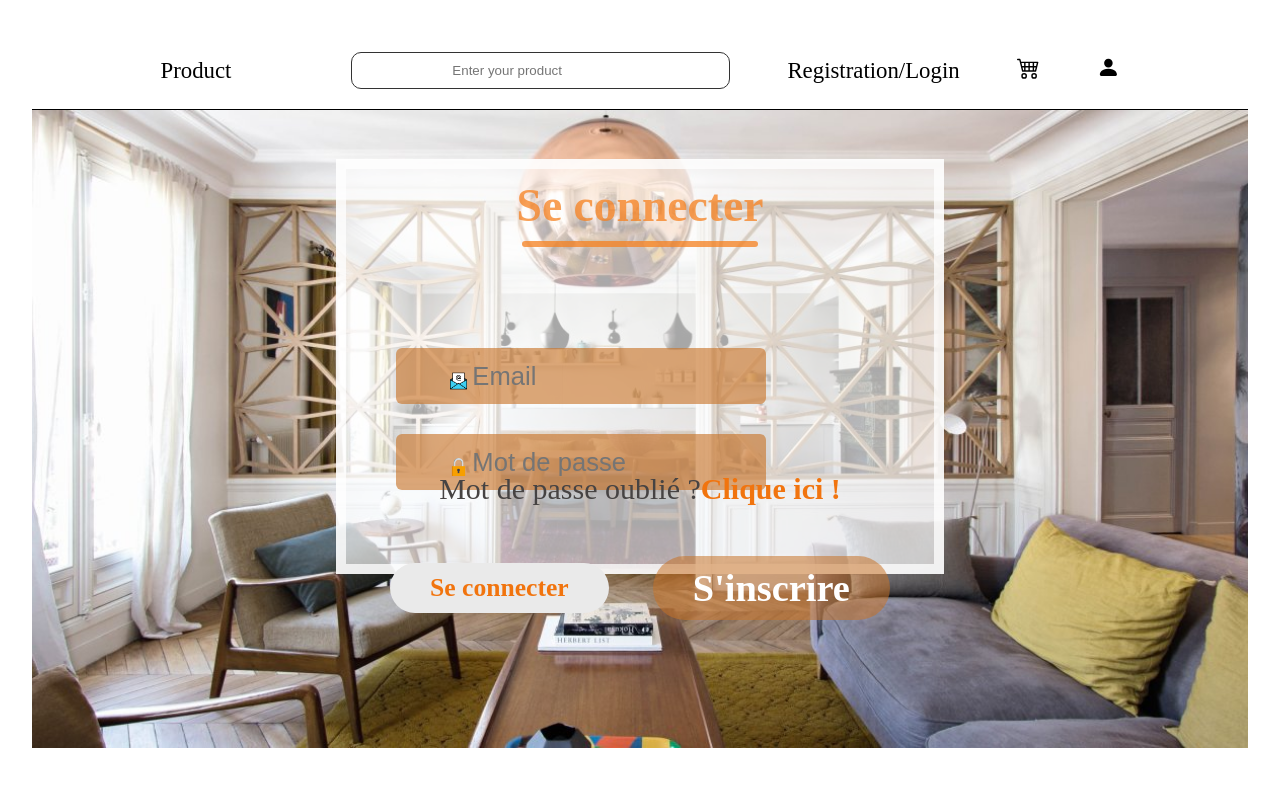
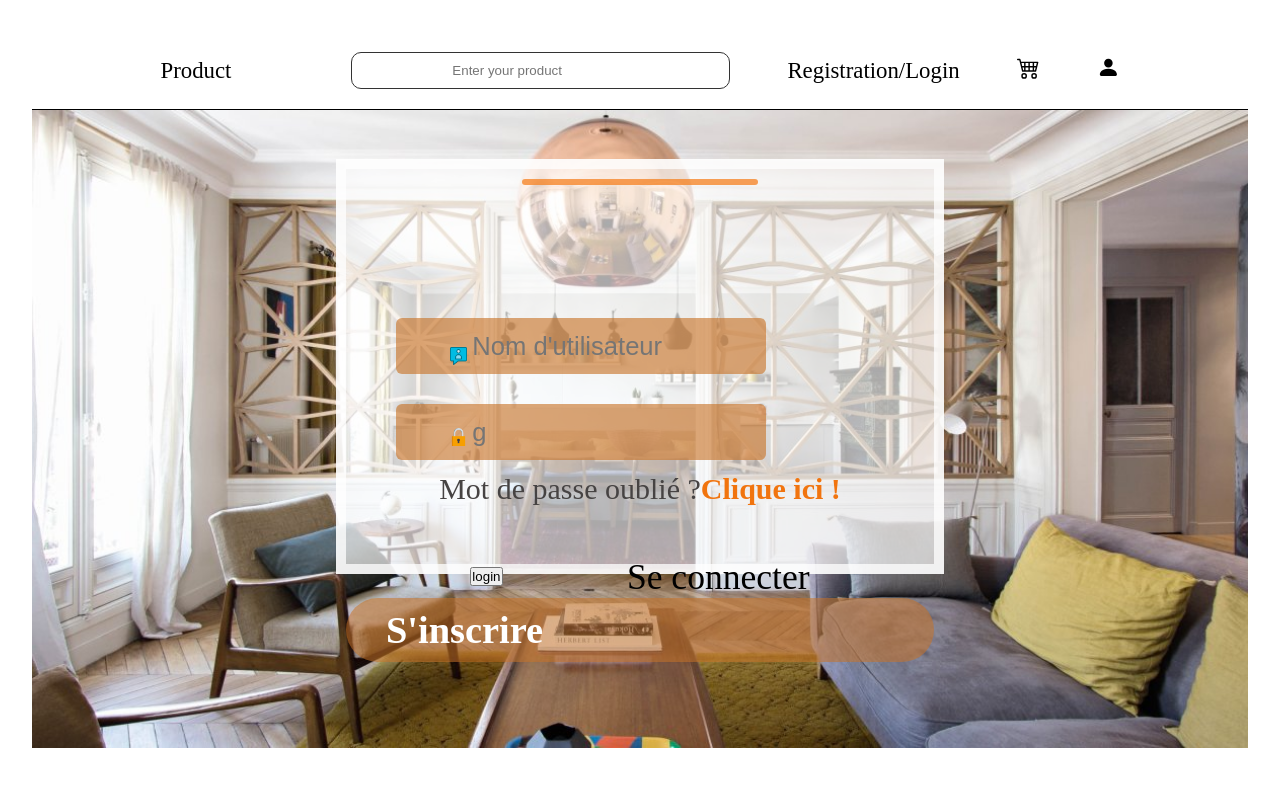
Before and after one commit to yoann90/projet-collectif-plateforme-de-vente-de-meubles-NOYALES_Meubles, a React (Vite) app in the folder front/projet-meuble/: page /PageConnexion in a window 1280 px wide. Shown: the top 786 px of the page. Built offline with nearby package versions, Linux system fonts and the light colour scheme; some icons are missing.

Commit message:
login/register

```diff
--- a/front/projet-meuble/src/PageConnexion/page_connexion.jsx
+++ b/front/projet-meuble/src/PageConnexion/page_connexion.jsx
@@ -5,6 +5,7 @@ import utilisateur_icon from "../../images/utilisateur.png";
 import email_icon from "../../images/email.png";
 import fond from "../../images/salonconnexionjpg.jpg";
 import { Link } from "react-router-dom";
+import axios from "axios";
 
 function UserConnexion() {
   const [formData, setFormData] = React.useState({
@@ -27,7 +28,7 @@ function UserConnexion() {
       console.error("error", error);
     }
   };
-  const [action, setAction] = React.useState("Se connecter");
+
   return (
     <>
      <form onSubmit={handleSubmit}>
@@ -36,35 +37,26 @@ function UserConnexion() {
 
         <div className="container">
           <div className="header">
-            <div className="text">{action}</div>
+
             <div className="underline"></div>
           </div>
           <div className="inputs-Champs-infos-ensemble">
-            {action === "Se connecter" ? (
-              <div></div>
-            ) : (
               <div className="input-champs-infos-indiv">
                 <div className="img-utilisateur">
                   <img src={utilisateur_icon} alt="" srcSet="" />
-                  <input type="text" placeholder="Nom d'utilisateur" />
+                  <input type="text" placeholder="Nom d'utilisateur"
+                   name="login"
+                  value={formData.login}
+                  onChange={handleChange}
+                  required />
                 </div>
-              </div>
-            )}
-
-            <div className="input-champs-infos-indiv">
-              <div className="img-email">
-                <img src={email_icon} alt="" srcSet="" />
-                <input type="email" placeholder="Email"
-                 value={formData.email}
-                 onChange={handleChange}
-                 required />
-              </div>
             </div>
             <div className="input-champs-infos-indiv">
               <div className="img-cadenas">
                 <img src={cadenas_icon} alt="" srcSet="" />
                 <input type="password"
-                placeholder="Mot de passe"
+                name="password"
+                placeholder="g"
                 value={formData.password}
                 onChange={handleChange}
                 required />
@@ -72,20 +64,14 @@ function UserConnexion() {
             </div>
           </div>
 
-          {action === "S'incrirer" ? (
-            <div></div>
-          ) : (
+
             <div className="forgot-password">
               Mot de passe oublié ?<span>Clique ici !</span>
 
             </div>
-          )}
 
           <div className="submit-container">
-            <div
-              className={action === "Se connecter" ? "submit gray" : "submit"}
-              onClick={() => {
-                setAction("Se connecter")}}>
+            <button>login</button>
 
               Se connecter
             </div>
@@ -100,7 +86,7 @@ function UserConnexion() {
 
             </div>
           </div>
-        </div>
+
       </div>
       </form>
     </>
--- a/front/projet-meuble/src/PageConnexion/register.jsx
+++ b/front/projet-meuble/src/PageConnexion/register.jsx
@@ -12,8 +12,8 @@ import axios from "axios";
 function Register() {
 
     const [formData, setFormData] = React.useState({
+        lastname: "",
         firstname: "",
-        lastname: "",
         login: "",
         email: "",
         password: "",
@@ -36,69 +36,91 @@ function Register() {
         }
       };
 
-  const [action, setAction] = React.useState("Inscription");
   return (
     <>
-      <form action="">
+      <form onSubmit={handleSubmit}>
         <div className="pageConnexion">
           <img src={fond} alt="" srcSet="" />
 
           <div className="container">
             <div className="header">
-              <div className="text">{action}</div>
+
               <div className="underline"></div>
             </div>
             <div className="inputs-Champs-infos-ensemble">
-              {action === "Se connecter" ? (
-                <div></div>
-              ) : (
+
                 <div className="input-champs-infos-indiv">
                   <div className="img-utilisateur">
                     <label htmlFor="">
                       <img src={utilisateur_icon} alt="" srcSet="" />
-                      <input type="text" placeholder="Nom" />
+                      <input type="text"
+                      name="lastname"
+                      placeholder="Nom"
+                      value={formData.lastname}
+                    onChange={handleChange}
+                    required/>
                     </label>
                   </div>
                 </div>
-              )}
               <div className="input-champs-infos-indiv">
                 <div className="img-utilisateur">
                   <label htmlFor="">
                     <img src={utilisateur_icon} alt="" srcSet="" />
-                    <input type="text" placeholder="Prénom" />
+                    <input type="text"
+                    placeholder="Prénom"
+                    name="firstname"
+                    value={formData.firstname}
+                  onChange={handleChange}
+                  required/>
                   </label>
                 </div>
               </div>
-
+              <div className="input-champs-infos-indiv">
+                <div className="img-utilisateur">
+                  <label htmlFor="">
+                    <img src={utilisateur_icon} alt="" srcSet="" />
+                    <input type="text"
+                    placeholder="login"
+                    name="login"
+                    value={formData.login}
+                  onChange={handleChange}
+                  required  />
+                  </label>
+                  </div>
               <div className="input-champs-infos-indiv">
                 <div className="img-email">
                   <label htmlFor="">
                     <img src={email_icon} alt="" srcSet="" />
-                    <input type="email" placeholder="Email" />
+                    <input type="email"
+                    name="email"
+                    placeholder="Email"
+                    value={formData.email}
+                onChange={handleChange}
+                required  />
                   </label>
                 </div>
+              </div>
               </div>
               <div className="input-champs-infos-indiv">
                 <div className="img-cadenas">
                   <label htmlFor="">
                     <img src={cadenas_icon} alt="" />
-                    <input type="password" placeholder="Mot de passe" />
+                    <input type="password"
+                    name="password"
+                    placeholder="Mot de passe"
+                    value={formData.password}
+                    onChange={handleChange}
+                    required  />
                   </label>
                 </div>
               </div>
             </div>
 
             <div className="submit-container">
-              <div className="sub2">
-                <div
-                  className={action === "S'inscrire" ? "submit gray" : "submit"}
-                  onClick={() => {
-                    setAction("S'inscrire");
-                  }}
-                >
+                <button>s'inscrire</button>
                   S'inscrire
-                </div>
-              </div>
+
+
             </div>
           </div>
         </div>
```
